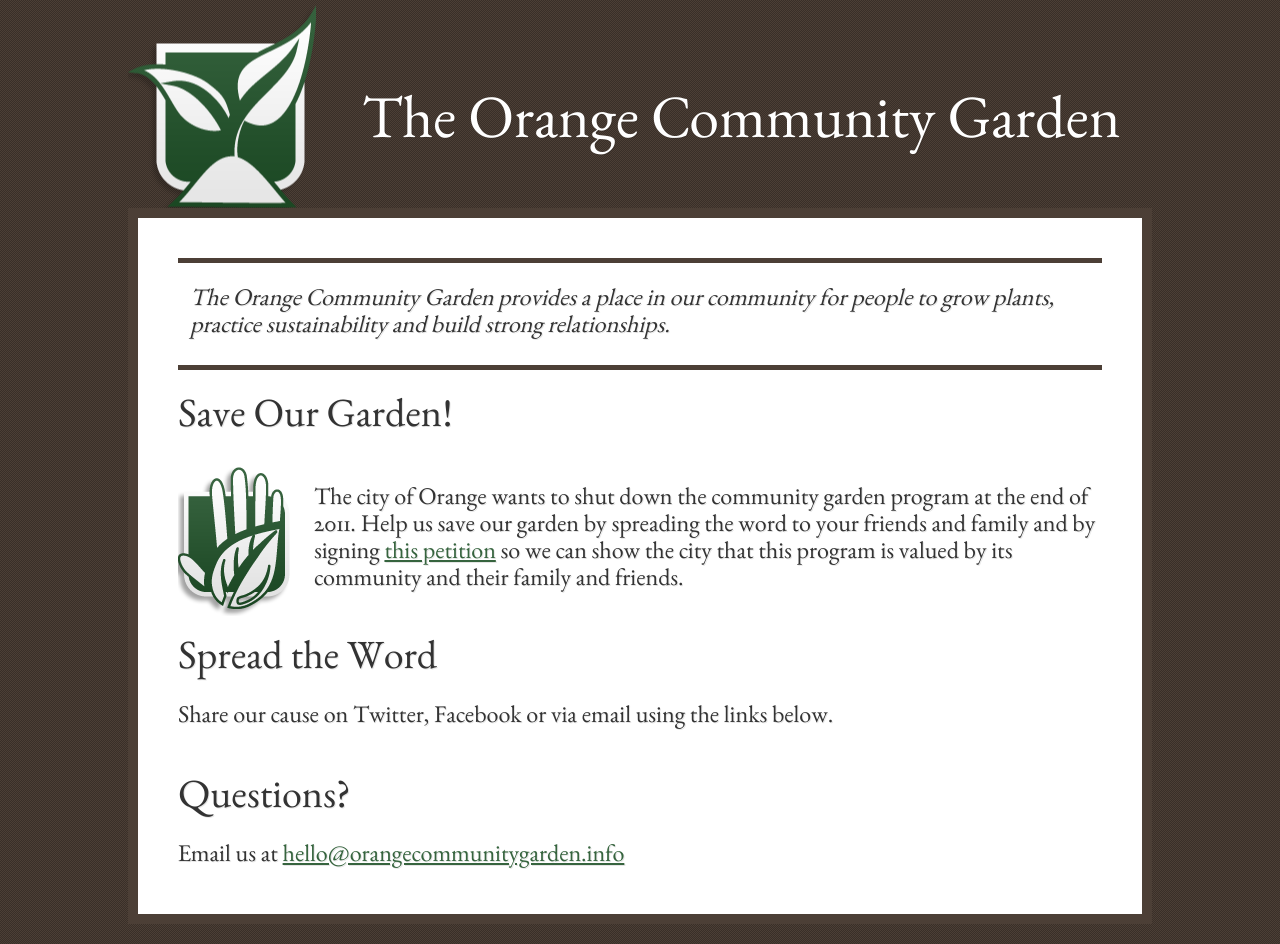
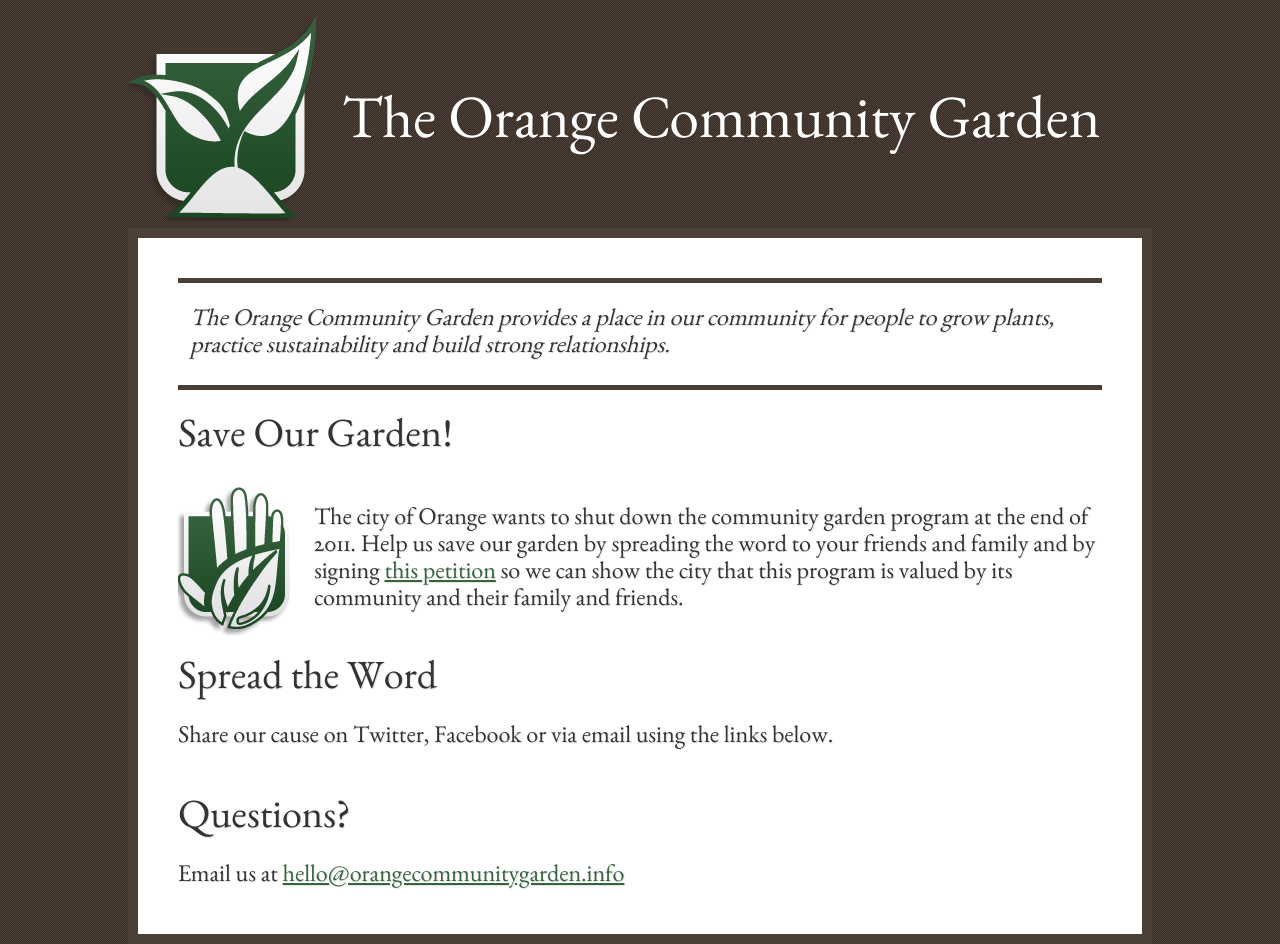
Before and after one commit to orangecommunitygarden/orangecommunitygarden.github.com, a Jekyll site: the page built from index.markdown, in a window 1280 px wide. Built offline with Jekyll 4.4.1, drawn with Linux system fonts in a browser that asks for light colours; nearby versions of some CDN libraries; Markdown is read by kramdown in place of the engine named in the settings.

Commit message:
Header spacing.

```diff
--- a/stylesheets/style.css
+++ b/stylesheets/style.css
@@ -124,7 +124,7 @@ header h1 {
   letter-spacing: 0;
   margin-bottom: 0;
   background: url(/images/logo.png) 0 50% no-repeat;
-  padding: 90px 0 50px 234px;
+  padding: 90px 0 70px 214px;
 }
 
 p {font: 24px/27px 'EBGaramondRegular', Arial, sans-serif;}
```
Also changed, not shown: 1 other file.
